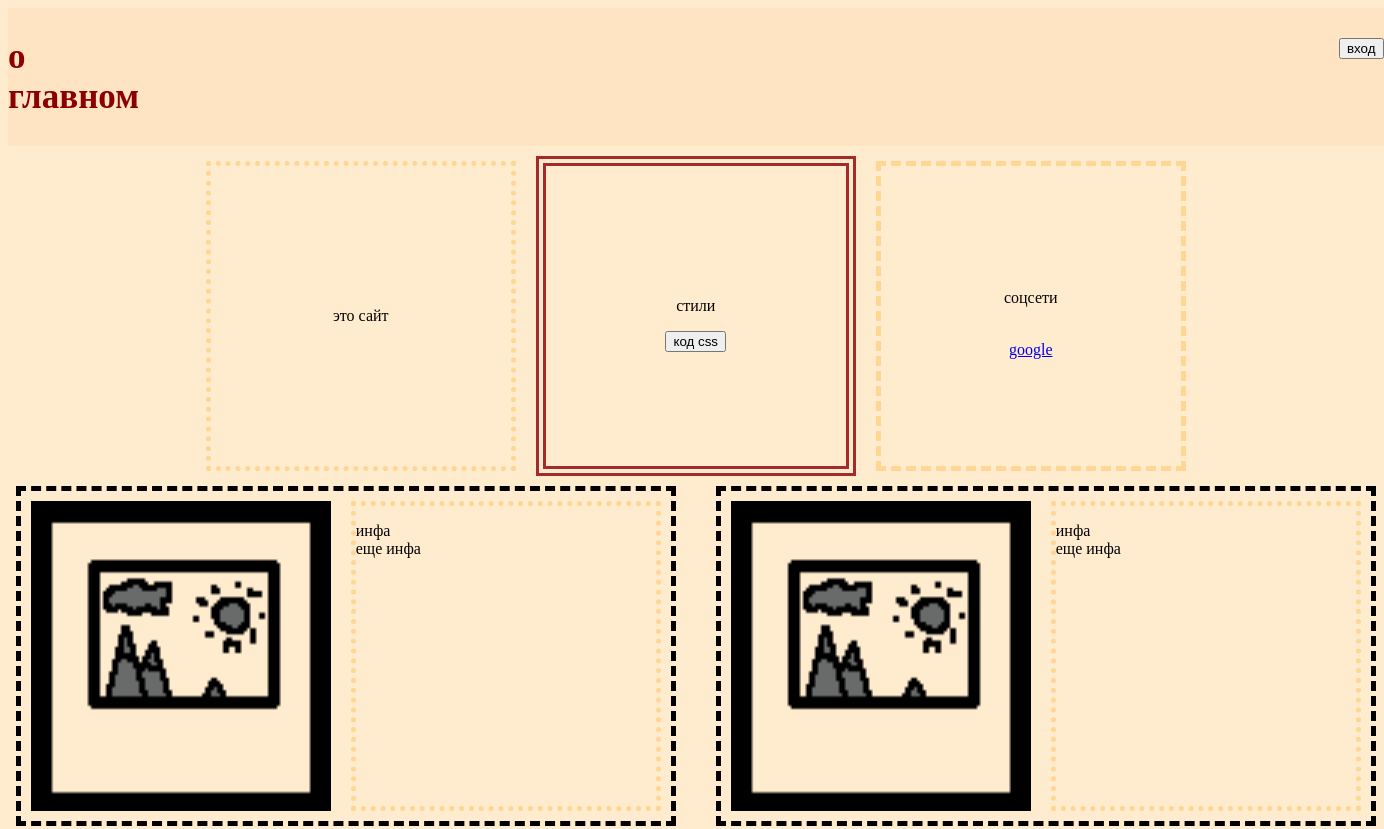
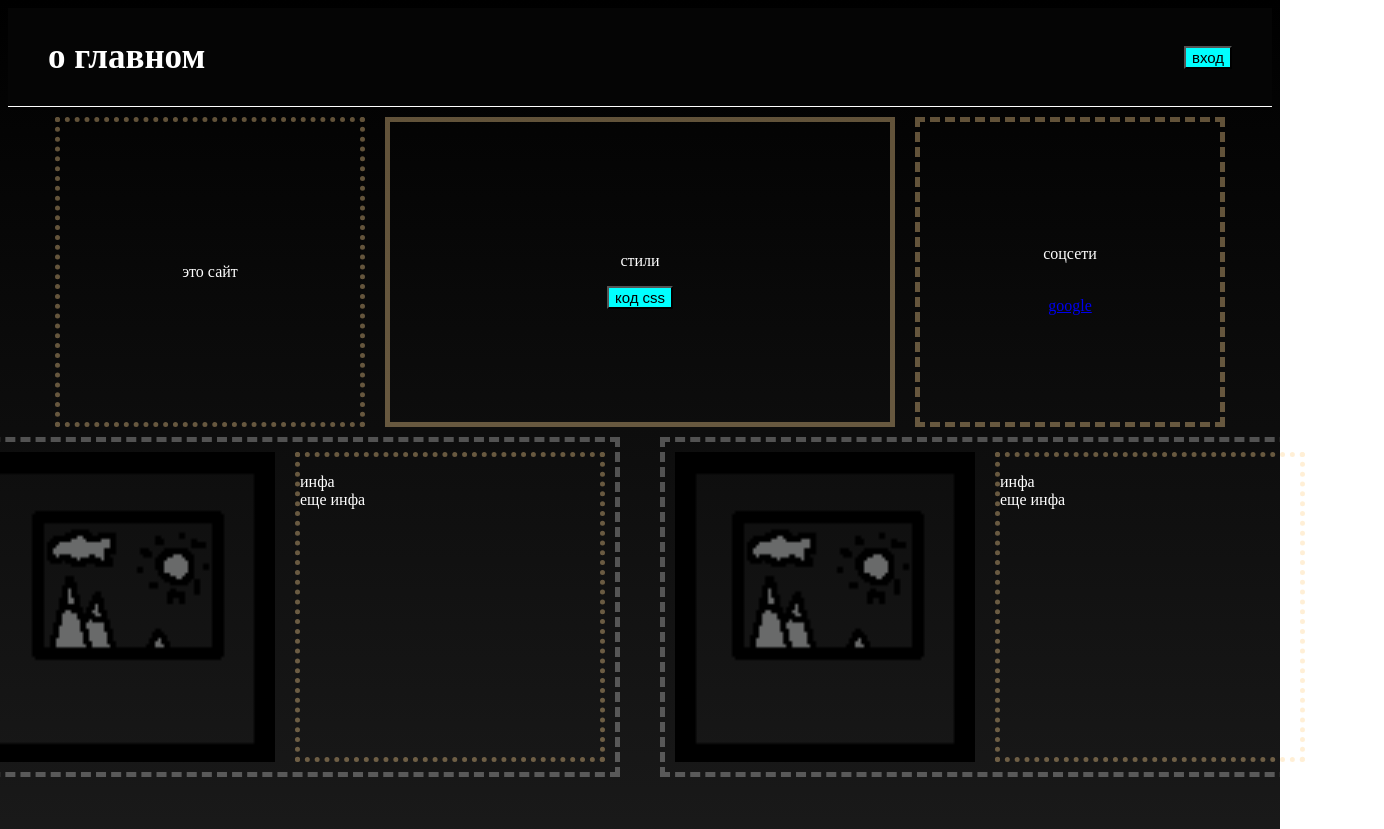
Before and after one commit to voowooo/test, a plain HTML site: page index.html in a window 1280 px wide. Shown: the top 829 px of the page, 1384 px wide, since content can reach past the window. Drawn offline with Linux system fonts and the light colour scheme.

Commit message:
redesigned, login check
redesigned, login check

```diff
--- a/index.html
+++ b/index.html
@@ -9,7 +9,7 @@
             <div>
                 <h2>о главном</h2>
             </div>
-            <div style="padding-left: 1200px; padding-top: 30px;">
+            <div style="margin-right: 40px;">
                 <button onclick="document.location='password.html'">вход</button>
             </div>
         </div>
@@ -40,5 +40,6 @@
                 </div>
             </div>
         </div>
+        <p style="margin-top: 1000px;">окаи</p>
         </body>
 </html>
--- a/scripts.js
+++ b/scripts.js
@@ -1,9 +1,11 @@
 function checkPassword() {
     var password = document.getElementById("passwordBox");
+    var login = document.getElementById("loginBox");
+    var loginText = login.value;
     var passwordText = password.value;
-    if(passwordText == "1221") {
+    if(passwordText == "1221" & loginText == "jek_a") {
         return true;
     }
-    alert("Access denied! Incorrect password!");
+    alert("Access denied! Incorrect password or login!");
     return false;
     }
--- a/styles.css
+++ b/styles.css
@@ -1,7 +1,12 @@
+p {
+    color: white;
+}
+
 h2 {
-    color:darkred;
+    color:rgb(255, 255, 255);
     /* text-align: center; */
     font-size: 35px;
+    margin-left: 40px;
 }
 
 h4 {
@@ -9,9 +14,14 @@ h4 {
     text-align: center;
 }
 
+html, body {
+    height: max-content;
+}
+
 body {
-    background-color: blanchedalmond;
-    display: grid;
+    background: linear-gradient(rgb(0, 0, 0), rgb(55, 55, 55)) no-repeat;
+    height: 100%;
+    /* display: grid; */
 }
 
 img {
@@ -19,12 +29,14 @@ img {
 }
 
 .header {
-    background-color: bisque;
+    background-color: rgb(5, 5, 5);
     width: 100%;
     /* padding: 20px; */
     display: flex;
-    /* align-items: center; */
-    justify-content: center;
+    justify-content: space-between;
+    align-items: center;
+    /* justify-content: center; */
+    border-bottom: 1px solid white;
 }
 
 .inl {
@@ -32,7 +44,7 @@ img {
 }
 
 .div1 {
-    border: 5px dotted rgb(255, 214, 147);
+    border: 5px dotted rgba(255, 214, 147, 0.371);
     width: 300px;
     height: 300px;
     margin: 10px;
@@ -44,8 +56,8 @@ img {
 }
 
 .div2 {
-    border: 10px double brown;
-    width: 300px;
+    border: 5px solid rgba(255, 214, 147, 0.371);
+    width: 500px;
     height: 300px;
     float: none;
     /* text-align: center; */
@@ -58,7 +70,7 @@ img {
 }
 
 .div3 {
-    border: 5px dashed rgb(255, 214, 147);
+    border: 5px dashed rgba(255, 214, 147, 0.371);
     width: 300px;
     height: 300px;
     margin: 10px;
@@ -83,7 +95,7 @@ img {
 
   .divIMGinfo {
     display: flex;
-    border: 5px dotted rgb(255, 214, 147);
+    border: 5px dotted rgba(255, 214, 147, 0.371);
     width: 300px;
     height: 300px;
     margin: 10px;
@@ -94,7 +106,7 @@ img {
     /* padding-left: 160px;  */
     display: inline-block;
     display: flex;
-    border: 5px dashed rgb(0, 0, 0);
+    border: 5px dashed rgba(255, 255, 255, 0.281);
   }
 
   .login{
@@ -106,3 +118,9 @@ img {
     display: flex;
     flex-flow: column;
   }
+
+button{
+    background-color: aqua;
+    font-size: 15px;
+
+}
```
Also changed, not shown: password.html (+1 -1 lines).
